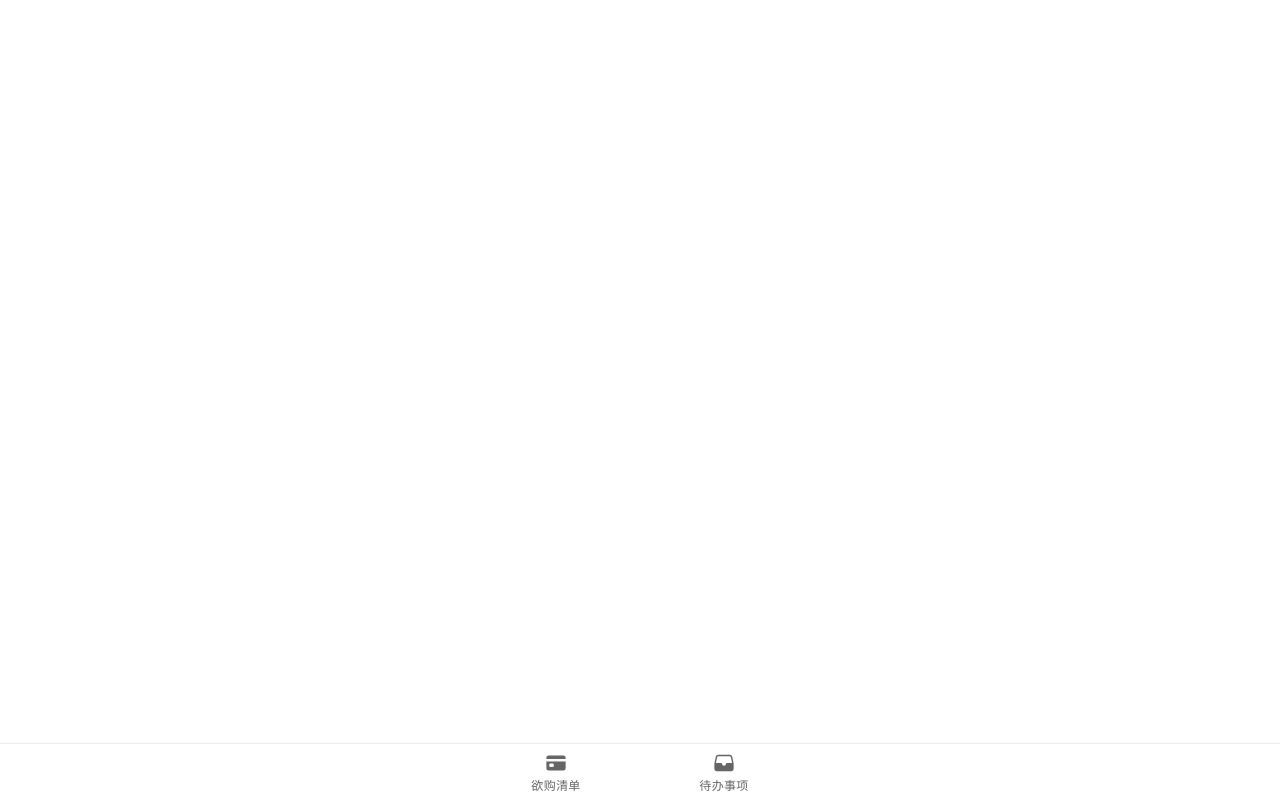
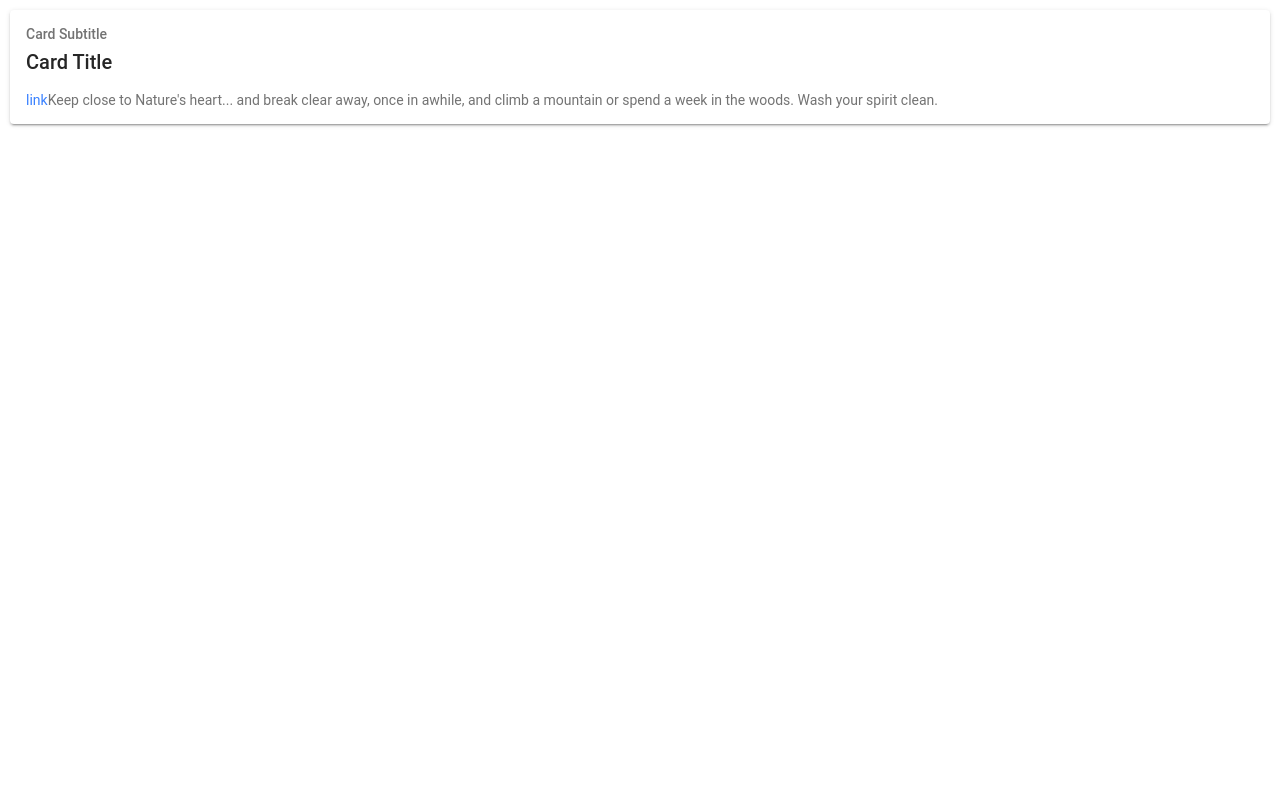
Before and after one commit to YaqiLee/handy, a React (Create React App) app: page /login in a window 1280 px wide. Built offline with nearby package versions, Linux system fonts and the light colour scheme.

Commit message:
添加登录页

```diff
--- a/src/App.tsx
+++ b/src/App.tsx
@@ -1,12 +1,4 @@
-import {
-    IonApp,
-    IonIcon,
-    IonLabel,
-    IonRouterOutlet,
-    IonTabBar,
-    IonTabButton,
-    IonTabs
-} from "@ionic/react";
+import { IonApp, IonRouterOutlet } from "@ionic/react";
 import { IonReactRouter } from "@ionic/react-router";
 /* Core CSS required for Ionic components to work properly */
 import "@ionic/react/css/core.css";
@@ -21,42 +13,21 @@ import "@ionic/react/css/structure.css";
 import "@ionic/react/css/text-alignment.css";
 import "@ionic/react/css/text-transformation.css";
 import "@ionic/react/css/typography.css";
-import { card, fileTray } from "ionicons/icons";
 import React from "react";
-import { Redirect, Route } from "react-router-dom";
-import GoodsCreate from "./pages/GoodsCreate";
-import Tab1 from "./pages/Tab1";
-import Tab2 from "./pages/Tab2";
+import { Route, Switch } from "react-router-dom";
+import AppHome from "./pages";
+import Login from "./pages/Login";
 /* Theme variables */
 import "./theme/variables.css";
-
 const App: React.FC = () => (
   <IonApp>
     <IonReactRouter>
-        <IonTabs>
       <IonRouterOutlet>
-            <Route path="/goods/create" component={GoodsCreate} exact={true} />
-            <Route path="/tab1/:id" component={Tab1} exact={true} />
-            <Route path="/tab2" component={Tab2} exact={true} />
-            <Route
-              path="/"
-              render={() => <Redirect to="/tab1/1" />}
-              exact={true}
-            />
+        <Switch>
+          <Route path="/login" component={Login} exact/>
+          <Route path="/" component={AppHome}/>
+        </Switch>
       </IonRouterOutlet>
-
-          <IonTabBar slot="bottom">
-            <IonTabButton tab="tab1" href="/tab1/1">
-              <IonIcon icon={card} />
-              <IonLabel>欲购清单</IonLabel>
-            </IonTabButton>
-            <IonTabButton tab="tab2" href="/tab2">
-              <IonIcon icon={fileTray} />
-              <IonLabel>待办事项</IonLabel>
-            </IonTabButton>
-          </IonTabBar>
-        </IonTabs>
-
     </IonReactRouter>
   </IonApp>
 );
--- a/src/pages/Login.tsx
+++ b/src/pages/Login.tsx
@@ -1,13 +1,27 @@
-import { IonContent } from "@ionic/react";
+import { IonCard, IonCardContent, IonCardHeader, IonCardSubtitle, IonCardTitle, IonContent, IonPage, IonRouterLink } from "@ionic/react";
 import React from "react";
 
 class Login extends React.Component {
   render() {
     return (
       <>
-       <IonContent>
-           登录
-       </IonContent>
+        <IonPage>
+          <IonContent>
+            <IonCard>
+              <IonCardHeader>
+                <IonCardSubtitle>Card Subtitle</IonCardSubtitle>
+                <IonCardTitle>Card Title</IonCardTitle>
+              </IonCardHeader>
+
+              <IonCardContent>
+                  <IonRouterLink href="/tab1/1">link</IonRouterLink>
+                Keep close to Nature's heart... and break clear away, once in
+                awhile, and climb a mountain or spend a week in the woods. Wash
+                your spirit clean.
+              </IonCardContent>
+            </IonCard>
+          </IonContent>
+        </IonPage>
       </>
     );
   }
--- /dev/null
+++ b/src/pages/index.tsx
@@ -0,0 +1,47 @@
+import React from "react";
+import {
+    IonIcon,
+    IonLabel,
+    IonRouterOutlet,
+    IonTabBar,
+    IonTabButton,
+    IonTabs
+} from "@ionic/react";
+
+import { Redirect, Route } from "react-router-dom";
+import GoodsCreate from "./GoodsCreate";
+import Tab1 from "./Tab1";
+import Tab2 from "./Tab2";
+import { card, fileTray } from "ionicons/icons";
+
+const AppHome: React.FC = () => {
+  return (
+    <>
+      <IonTabs>
+        <IonRouterOutlet>
+          <Route path="/goods/create" component={GoodsCreate} exact={true} />
+          <Route path="/tab1/:id" component={Tab1} exact={true} />
+          <Route path="/tab2" component={Tab2} exact={true} />
+          <Route
+            path="/"
+            render={() => <Redirect to="/tab1/1" />}
+            exact={true}
+          />
+        </IonRouterOutlet>
+
+        <IonTabBar slot="bottom">
+          <IonTabButton tab="tab1" href="/tab1/1">
+            <IonIcon icon={card} />
+            <IonLabel>欲购清单</IonLabel>
+          </IonTabButton>
+          <IonTabButton tab="tab2" href="/tab2">
+            <IonIcon icon={fileTray} />
+            <IonLabel>待办事项</IonLabel>
+          </IonTabButton>
+        </IonTabBar>
+      </IonTabs>
+    </>
+  );
+};
+
+export default AppHome;
```
Lines whose indentation alone changed are shown as unchanged.
